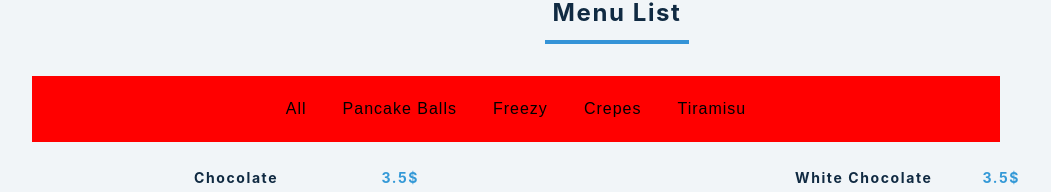
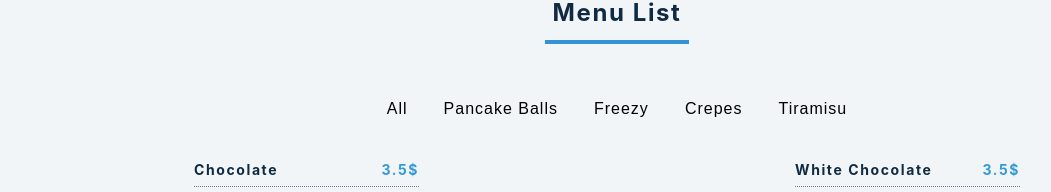
Before and after one commit to wagihDEV/Overdose, a React (Create React App) app: page / in a window 1280 px wide. Shown: the part 490-682 px from the top of the page, without its empty margins (23-1074 px from the left). Built offline with nearby package versions, Linux system fonts and the light colour scheme.

Commit message:
twentytwo

```diff
--- a/src/index.css
+++ b/src/index.css
@@ -66,12 +66,12 @@ p {
 }
 
 .btn-container {
-  margin-bottom: 0.5rem;
+
   display: flex;
   justify-content: center;
   width:80%;
   padding:1rem;
-  background-color: red;
+  margin:auto;
 }
 
 .filter-btn {
```
